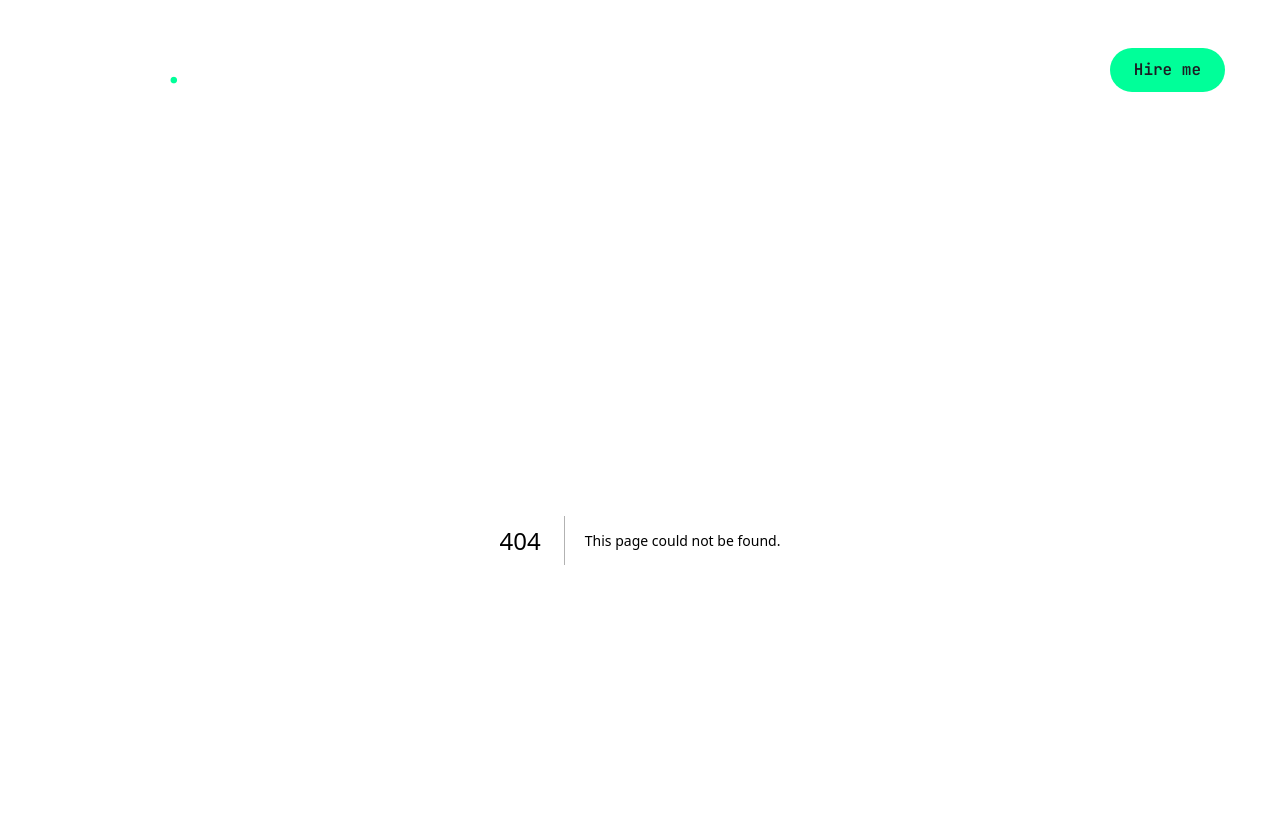
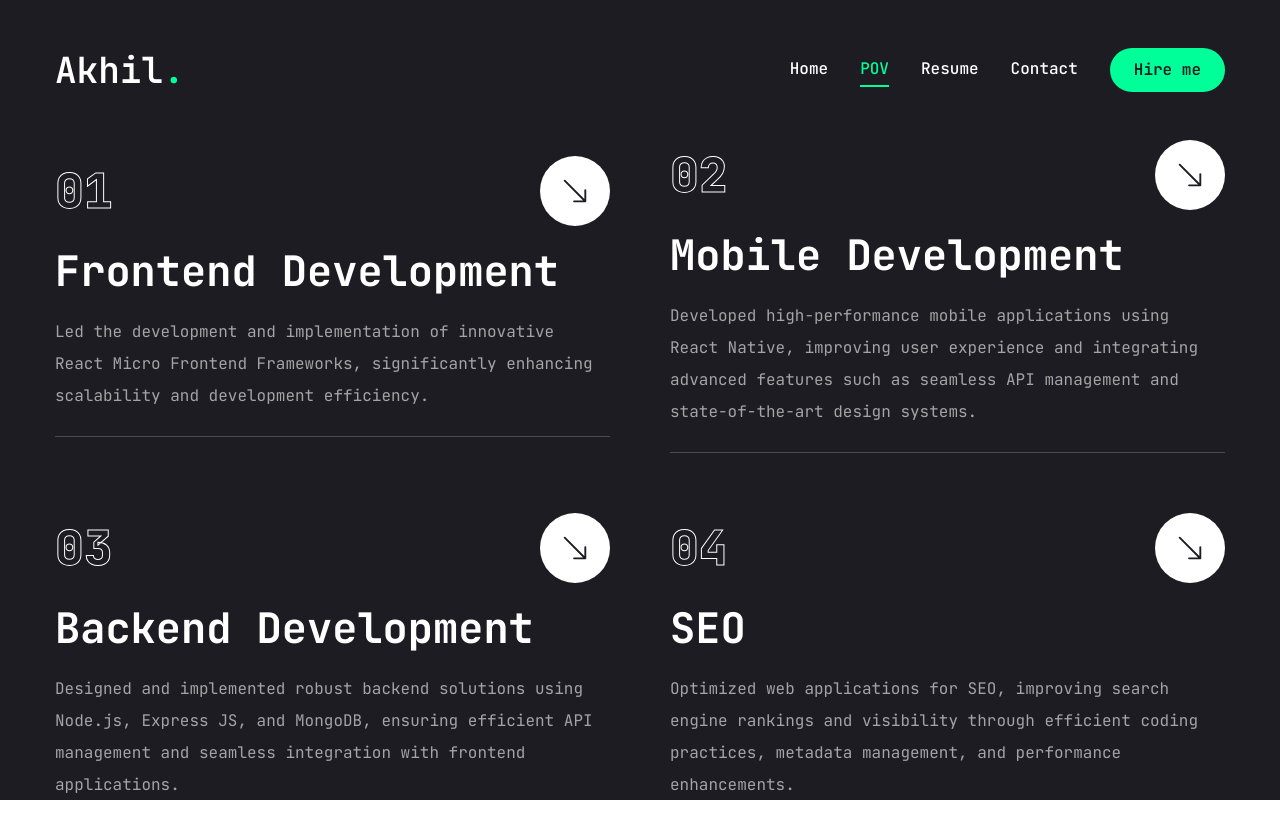
Before and after one commit to Aki0782/akhil-portfolio, a Next.js app: page /pov in a window 1280 px wide. Before the commit this address had no page. Shown: the top 838 px of the page. Built offline with nearby package versions, Linux system fonts and the light colour scheme.

Commit message:
disable work tab  update service page to POV

```diff
--- a/src/app/services/page.tsx
+++ b/src/app/pov/page.tsx
@@ -7,26 +7,30 @@ import { BsArrowDownRight } from "react-icons/bs";
 const services = [
   {
     num: "01",
-    title: "Web Development",
-    description: "Lorem ipsum dolor sit amet, consectetur adipiscing elit.",
+    title: "Frontend Development",
+    description:
+      "Led the development and implementation of innovative React Micro Frontend Frameworks, significantly enhancing scalability and development efficiency.",
     href: ""
   },
   {
     num: "02",
     title: "Mobile Development",
-    description: "Lorem ipsum dolor sit amet, consectetur adipiscing elit.",
+    description:
+      "Developed high-performance mobile applications using React Native, improving user experience and integrating advanced features such as seamless API management and state-of-the-art design systems.",
     href: ""
   },
   {
     num: "03",
     title: "Backend Development",
-    description: "Lorem ipsum dolor sit amet, consectetur adipiscing elit.",
+    description:
+      "Designed and implemented robust backend solutions using Node.js, Express JS, and MongoDB, ensuring efficient API management and seamless integration with frontend applications.",
     href: ""
   },
   {
     num: "04",
     title: "SEO",
-    description: "Lorem ipsum dolor sit amet, consectetur adipiscing elit.",
+    description:
+      "Optimized web applications for SEO, improving search engine rankings and visibility through efficient coding practices, metadata management, and performance enhancements.",
     href: ""
   }
 ];
--- a/src/components/MobileNav.tsx
+++ b/src/components/MobileNav.tsx
@@ -11,8 +11,8 @@ const links = [
     href: "/"
   },
   {
-    name: "services",
-    href: "/services"
+    name: "pov",
+    href: "/pov"
   },
   // {
   //   name: "Work",
@@ -53,7 +53,7 @@ const MobileNav = () => {
               <SheetClose asChild key={i}>
                 <Link
                   href={link.href}
-                  className={`${pathname === link.href && "text-accent border-b-2 border-accent"} capitalize text-xl hover:text-accent transition-all `}
+                  className={`${pathname === link.href && "text-accent border-b-2 border-accent"} ${link.href === "/pov" ? "uppercase" : "capitalize"} text-xl hover:text-accent transition-all `}
                 >
                   {link.name}
                 </Link>
--- a/src/components/Nav.tsx
+++ b/src/components/Nav.tsx
@@ -9,8 +9,8 @@ const links = [
     href: "/"
   },
   {
-    name: "services",
-    href: "/services"
+    name: "pov",
+    href: "/pov"
   },
   // {
   //   name: "Work",
@@ -35,7 +35,7 @@ const Nav = () => {
           <Link
             key={i}
             href={link.href}
-            className={`${pathname === link.href && "text-accent border-b-2 border-accent"} capitalize  font-medium hover:text-accent transition-all`}
+            className={`${pathname === link.href && "text-accent border-b-2 border-accent"} ${link.href === "/pov" ? "uppercase" : "capitalize"}  font-medium hover:text-accent transition-all`}
           >
             {link.name}
           </Link>
```
